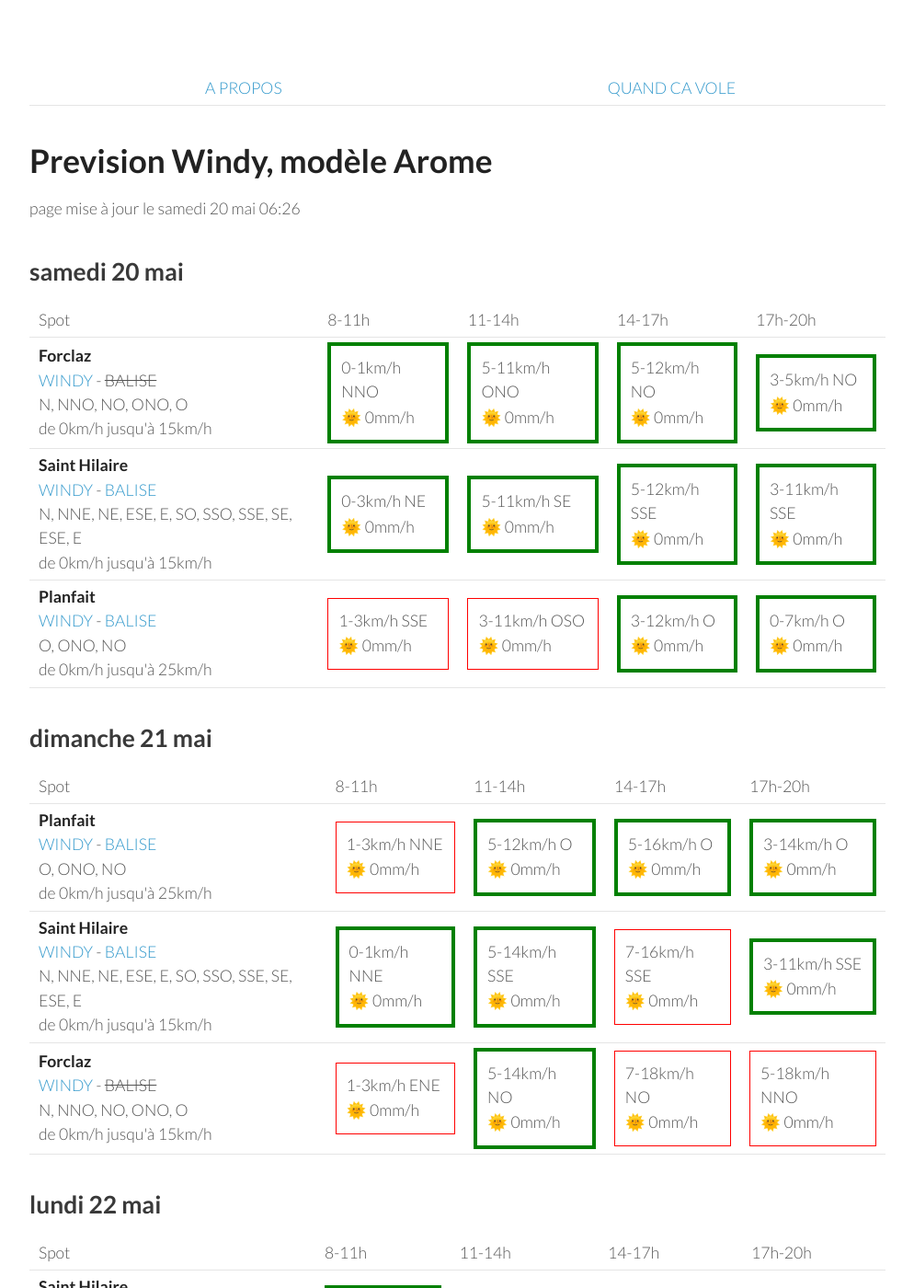
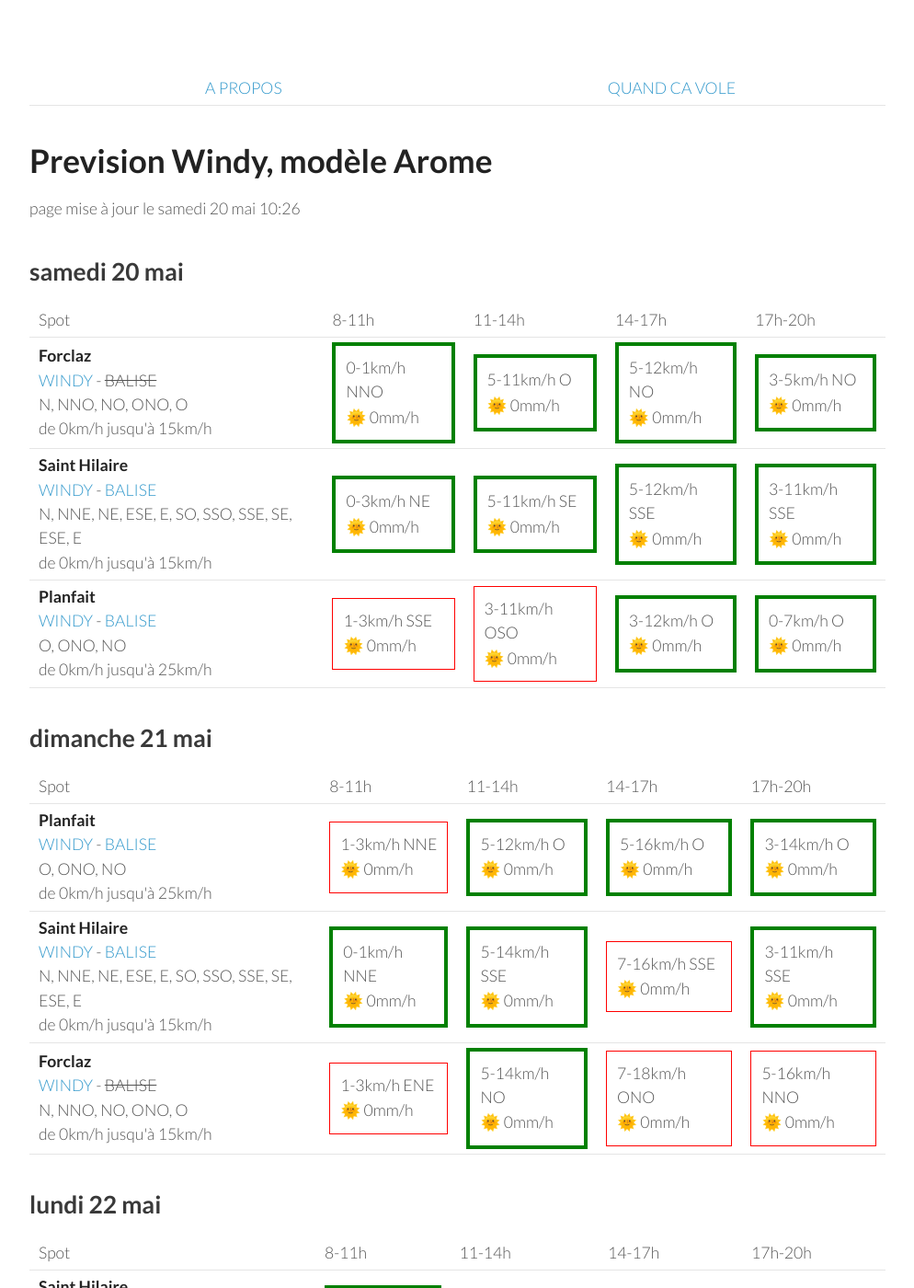
Before and after one commit to parapente-dans-le-nord/parapente-dans-le-nord.github.io, a Jekyll site: the page built from alpes_nord.markdown, in a window 1280 px wide and 1400 px high. Shown: the whole window at 92% size, without its empty margins (26-1020 px from the left). Built offline with Jekyll 4.4.1, drawn with Linux system fonts in a browser that asks for light colours.

Commit message:
update index.markdown

```diff
--- a/alpes_nord.markdown
+++ b/alpes_nord.markdown
@@ -7,7 +7,7 @@ title:  "Tous les spots"
 {: .links}
 
 # Prevision Windy, modèle Arome
-page mise à jour le samedi 20 mai 06:26
+page mise à jour le samedi 20 mai 10:26
 
 ## samedi 20 mai
 
@@ -25,7 +25,7 @@ page mise à jour le samedi 20 mai 06:26
         <td><strong>Forclaz</strong><br><a href="https://windy.com/45.814/6.247?45.375,6.246,8,m:eVwaglz">WINDY</a> - <span class="no-balise"> BALISE </span><br> <span class="vent-favorable">N, NNO, NO, ONO, O</span><br><span class="force-vent">de 0km/h jusqu'à 15km/h</span> </td>
 
             <td><div class="flyable"><p>0-1km/h NNO</p><p>🌞 0mm/h</p></div></td>
-            <td><div class="flyable"><p>5-11km/h ONO</p><p>🌞 0mm/h</p></div></td>
+            <td><div class="flyable"><p>5-11km/h O</p><p>🌞 0mm/h</p></div></td>
             <td><div class="flyable"><p>5-12km/h NO</p><p>🌞 0mm/h</p></div></td>
             <td><div class="flyable"><p>3-5km/h NO</p><p>🌞 0mm/h</p></div></td>
 
@@ -92,8 +92,8 @@ page mise à jour le samedi 20 mai 06:26
 
             <td><div class="not-flyable"><p>1-3km/h ENE</p><p>🌞 0mm/h</p></div></td>
             <td><div class="flyable"><p>5-14km/h NO</p><p>🌞 0mm/h</p></div></td>
-            <td><div class="not-flyable"><p>7-18km/h NO</p><p>🌞 0mm/h</p></div></td>
-            <td><div class="not-flyable"><p>5-18km/h NNO</p><p>🌞 0mm/h</p></div></td>
+            <td><div class="not-flyable"><p>7-18km/h ONO</p><p>🌞 0mm/h</p></div></td>
+            <td><div class="not-flyable"><p>5-16km/h NNO</p><p>🌞 0mm/h</p></div></td>
 
 
     </tr>
```
